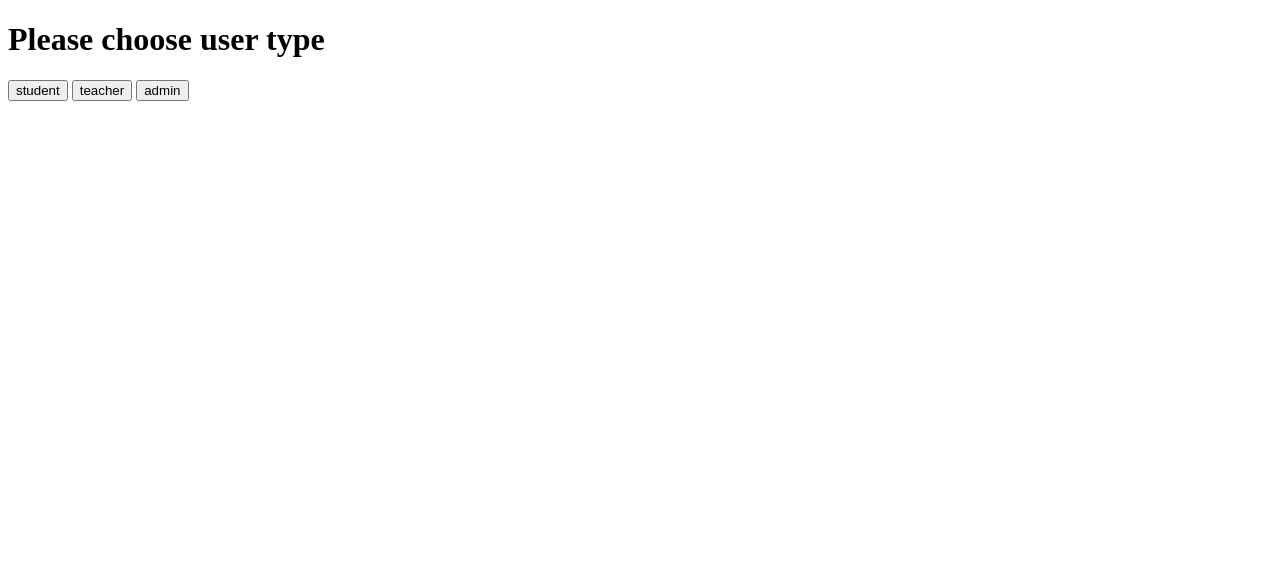
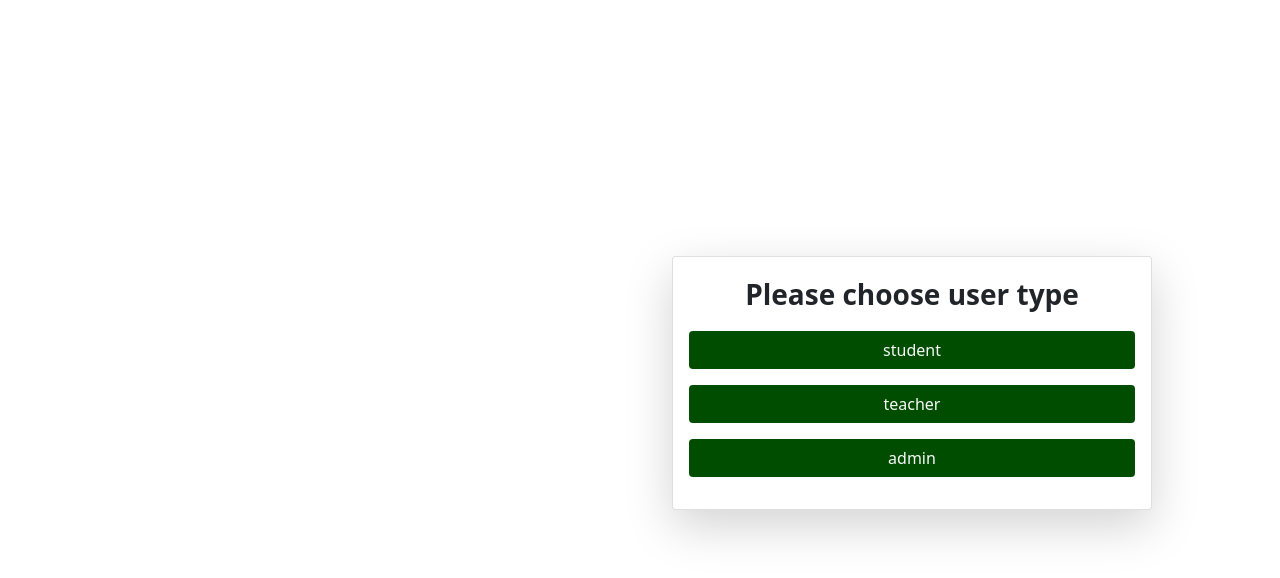
Before and after one commit to ramz1t/Diary, a FastAPI app: page / in a window 1280 px wide. Shown: the top 578 px of the page. Run offline with FastAPI, Linux system fonts and the light colour scheme; some libraries are stand-ins or nearby versions.

Commit message:
added stylesheet for mainpage. tbd

```diff
--- /dev/null
+++ b/views/static/styles/mainpage.css
@@ -0,0 +1,17 @@
+.btn-login-custom{
+    background-color:#004d00 !important;
+    width: 100%;
+}
+
+.btn-custom{
+    margin: auto;
+    width: 100%;
+    align-items: center;
+    justify-content: center;
+}
+
+.card{
+    float: right;
+    right: 10vw;
+    top: 20vw;
+}
--- a/views/templates/mainpage.html
+++ b/views/templates/mainpage.html
@@ -1,15 +1,38 @@
 <!DOCTYPE html>
 <html lang="en">
 <head>
-    <meta charset="UTF-8">
+    <meta charset="UTF-8" name="viewport" content="width=device-width, initial-scale=1.0">
     <title>Choose</title>
     <script src="../static/js/choose.js"></script>
+    <script src="https://cdn.jsdelivr.net/npm/@popperjs/core@2.11.5/dist/umd/popper.min.js"
+            integrity="sha384-Xe+8cL9oJa6tN/veChSP7q+mnSPaj5Bcu9mPX5F5xIGE0DVittaqT5lorf0EI7Vk"
+            crossorigin="anonymous"></script>
+    <script src="https://cdn.jsdelivr.net/npm/bootstrap@5.2.0-beta1/dist/js/bootstrap.min.js"
+            integrity="sha384-kjU+l4N0Yf4ZOJErLsIcvOU2qSb74wXpOhqTvwVx3OElZRweTnQ6d31fXEoRD1Jy"
+            crossorigin="anonymous"></script>
+    <link href="https://cdn.jsdelivr.net/npm/bootstrap@5.1.3/dist/css/bootstrap.min.css" rel="stylesheet"
+          integrity="sha384-1BmE4kWBq78iYhFldvKuhfTAU6auU8tT94WrHftjDbrCEXSU1oBoqyl2QvZ6jIW3"
+          crossorigin="anonymous">
+    <link rel="preconnect" href="https://fonts.gstatic.com">
+    <link href="https://fonts.googleapis.com/css2?family=Roboto:wght@300;400;500&display=swap" rel="stylesheet">
+    <script src="https://code.jquery.com/jquery-3.6.0.js"></script>
+    <link rel="stylesheet" href='../static/styles/mainpage.css'>
+    <script type="text/javascript" src="//cdnjs.cloudflare.com/ajax/libs/jquery-cookie/1.4.1/jquery.cookie.min.js"></script>
 </head>
 <body>
-<h1>Please choose user type</h1>
-<button onclick="choose('student')">student</button>
-<button onclick="choose('teacher')">teacher</button>
-<button onclick="choose('admin')">admin</button>
-
+<div class="card shadow-lg" style="width: 30rem;">
+    <div class="card-body">
+        <p class="text-center fs-3 fw-bolder">Please choose user type</p>
+        <div class="form-floating mb-3">
+            <button onclick="choose('student')" type="button" class="btn btn-login-custom text-light">student</button>
+        </div>
+        <div class="form-floating mb-3">
+            <button onclick="choose('teacher')" type="button" class="btn btn-login-custom text-light">teacher</button>
+        </div>
+        <div class="form-floating mb-3">
+            <button onclick="choose('admin')" type="button" class="btn btn-login-custom text-light">admin</button>
+        </div>
+    </div>
+</div>
 </body>
 </html>
```
